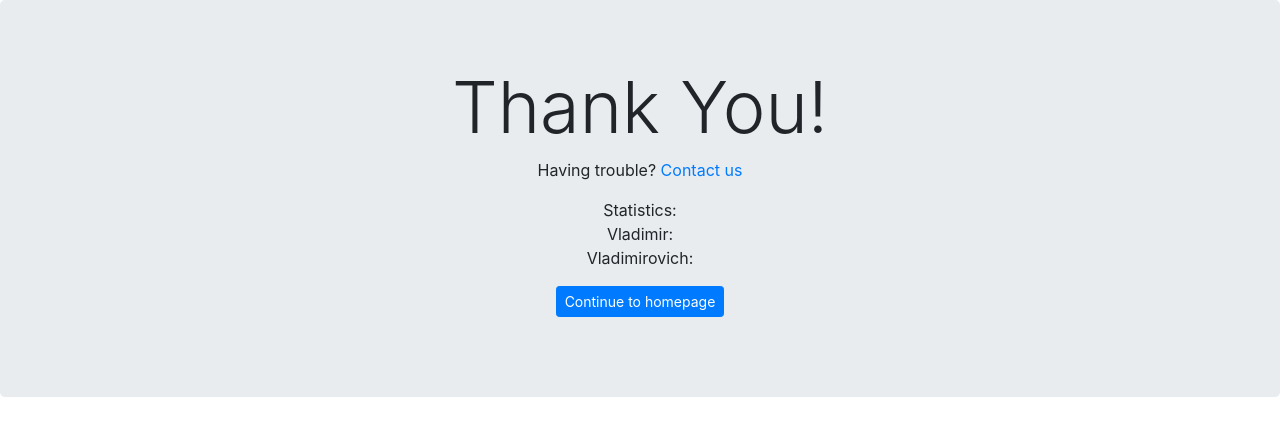
After one commit to mylttlpolly/zk-project, a Flask app: page /final in a window 1280 px wide. The commit adds this page. Shown: the top 436 px of the page. Run offline with Flask 2, Linux system fonts and the light colour scheme; some libraries are stand-ins or nearby versions.

Commit message:
added final page

```diff
--- a/app.py
+++ b/app.py
@@ -7,8 +7,13 @@ app = Flask(__name__)
 
 
 @app.route('/')
-def hello():
+def voting():
     return render_template('page.html')
+
+
+@app.route('/final')
+def final():
+    return render_template('final.html')
 
 
 @app.route('/voting', methods=['POST'])
--- a/static/style.css
+++ b/static/style.css
@@ -39,7 +39,7 @@ form {
 .banner {
     position: relative;
     height: 250px;
-    background-image: url("https://gdb.rferl.org/0DF279C4-D8FC-42EE-8156-0DA9E311C561_w1023_r1_s.jpg");
+    background-image: url("https://images.unsplash.com/photo-1557682224-5b8590cd9ec5?ixlib=rb-1.2.1&w=1000&q=80");
     background-size: cover;
     display: flex;
     justify-content: center;
--- /dev/null
+++ b/templates/final.html
@@ -0,0 +1,17 @@
+<link rel="stylesheet" href="https://stackpath.bootstrapcdn.com/bootstrap/4.3.1/css/bootstrap.min.css"
+      integrity="sha384-ggOyR0iXCbMQv3Xipma34MD+dH/1fQ784/j6cY/iJTQUOhcWr7x9JvoRxT2MZw1T" crossorigin="anonymous">
+
+<div class="jumbotron text-center">
+    <h1 class="display-3">Thank You!</h1>
+    <p>
+        Having trouble? <a href="">Contact us</a>
+    </p>
+    <p>
+        Statistics: <br>
+        Vladimir: <br>
+        Vladimirovich: <br>
+    </p>
+    <p class="lead">
+        <a class="btn btn-primary btn-sm" href="http://127.0.0.1:5000/" role="button">Continue to homepage</a>
+    </p>
+</div>
--- a/templates/page.html
+++ b/templates/page.html
@@ -11,7 +11,7 @@
 <div class="testbox">
     <form action="/">
         <div class="banner">
-            <h1></h1>
+            <h1>Vote</h1>
         </div>
         <div class="item">
             <label for="name">Name<span class="red">*</span></label>
@@ -55,6 +55,7 @@
             content_type: 'application/json;charset=UTF-8',
             success: function (data, status, xhr) {
                 console.log(data);
+                location.href = 'final';
             },
             error: function (data, status, error) {
                 console.log(status);
```
